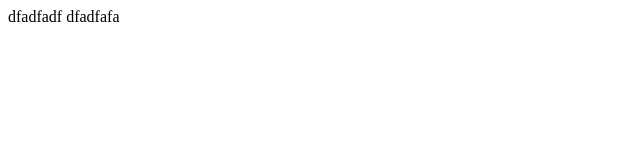
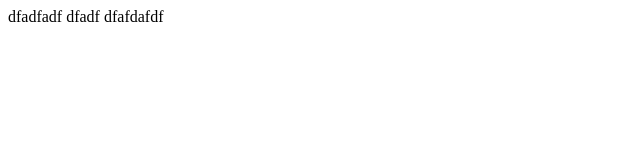
Before and after one commit to yoonylee/gittest, a plain HTML site: page index.html in a window 1280 px wide. Shown: the full height of the page, 0-640 px from the left. Drawn offline with Linux system fonts and the light colour scheme.

Commit message:
fifth commit

```diff
--- a/index.html
+++ b/index.html
@@ -6,6 +6,7 @@
 </head>
 <body>
 dfadfadf
-dfadfafa
+dfadf
+dfafdafdf
 </body>
 </html>
--- a/style.css
+++ b/style.css
@@ -1 +1,2 @@
 ddddddd
+color-profile
```
